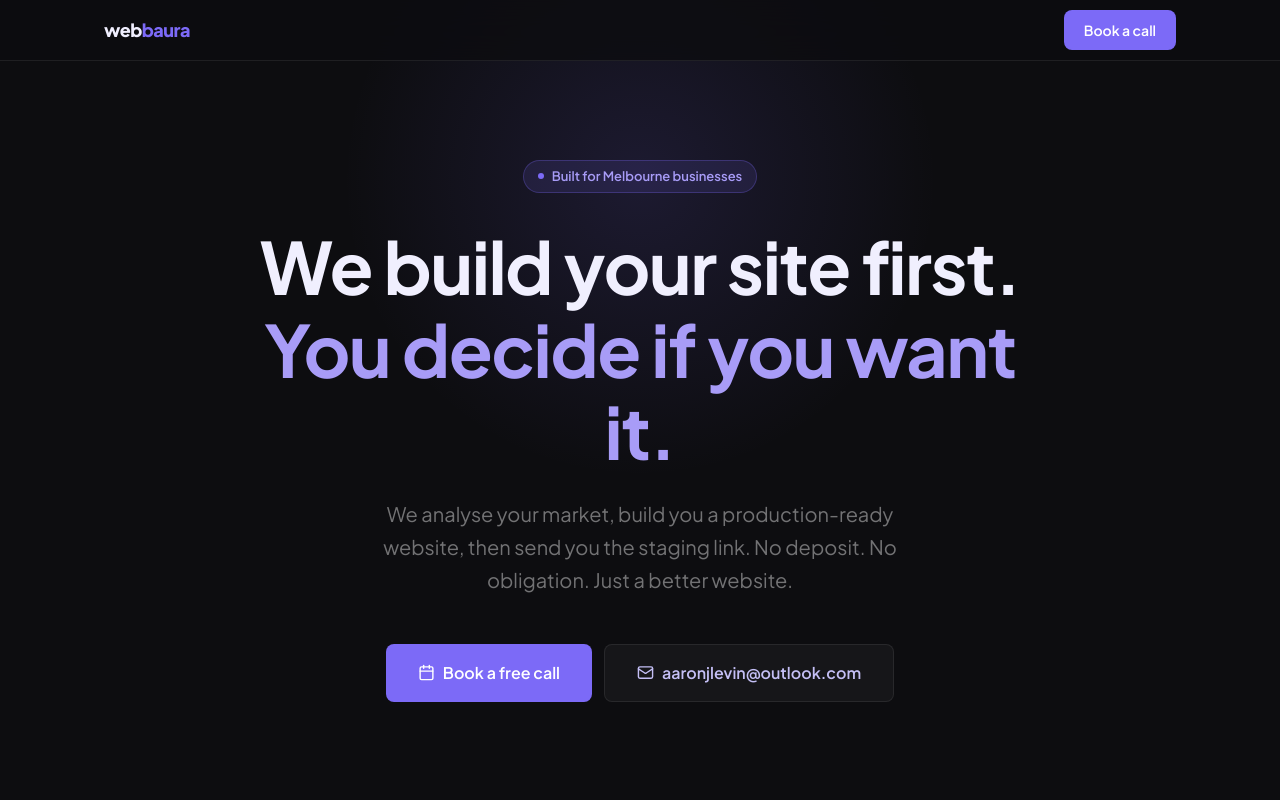
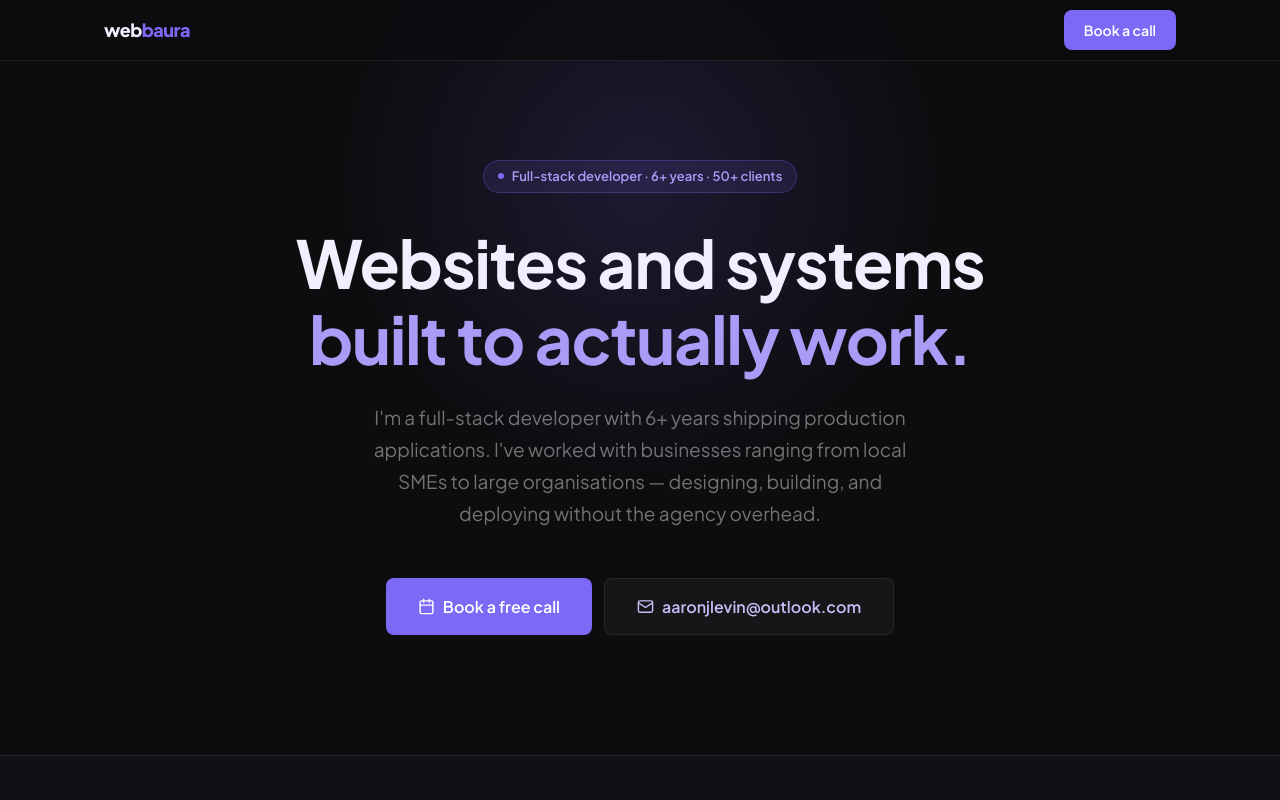
Before and after one commit to webbaura/webbaura-website, a Next.js app: page / in a window 1280 px wide. Shown: the top 800 px of the page. Built offline with nearby package versions, Linux system fonts and the light colour scheme; no server answers.

Commit message:
fix: hero copy — personal, direct, less salesy
- Badge: 'Full-stack developer · 6+ years · 50+ clients'
- Headline: 'Websites and systems built to actually work.'
- Sub: honest solo dev framing — 6yr experience, 50+ clients SME to large
- CTA section: 'I'll research...' not 'We'll...'

```diff
--- a/app/page.tsx
+++ b/app/page.tsx
@@ -63,21 +63,22 @@ function Hero() {
           fontFamily: 'var(--font-head)',
         }}>
           <span style={{ width: 6, height: 6, borderRadius: '50%', background: 'var(--accent)', display: 'inline-block' }} />
-          Built for Melbourne businesses
+          Full-stack developer · 6+ years · 50+ clients
         </div>
 
-        <h1 className="reveal reveal-delay-1" style={{ fontSize: 'clamp(40px, 6vw, 72px)', marginBottom: 24, maxWidth: 780, margin: '0 auto 24px' }}>
-          We build your site first.
+        <h1 className="reveal reveal-delay-1" style={{ fontSize: 'clamp(38px, 5.5vw, 66px)', marginBottom: 24, maxWidth: 740, margin: '0 auto 24px' }}>
+          Websites and systems
           <br />
-          <span style={{ color: 'var(--accent-light)' }}>You decide if you want it.</span>
+          <span style={{ color: 'var(--accent-light)' }}>built to actually work.</span>
         </h1>
 
         <p className="reveal reveal-delay-2" style={{
-          fontSize: 'clamp(17px, 2vw, 20px)', color: 'var(--muted)', lineHeight: 1.65,
-          maxWidth: 580, margin: '0 auto 48px',
+          fontSize: 'clamp(16px, 1.8vw, 19px)', color: 'var(--muted)', lineHeight: 1.7,
+          maxWidth: 560, margin: '0 auto 48px',
         }}>
-          We analyse your market, build you a production-ready website, then send you the staging link.
-          No deposit. No obligation. Just a better website.
+          I&apos;m a full-stack developer with 6+ years shipping production applications.
+          I&apos;ve worked with businesses ranging from local SMEs to large organisations —
+          designing, building, and deploying without the agency overhead.
         </p>
 
         <div className="reveal reveal-delay-3" style={{ display: 'flex', gap: 12, justifyContent: 'center', flexWrap: 'wrap' }}>
@@ -432,7 +433,7 @@ function CTA() {
               Want to see what we'd build for you?
             </h2>
             <p style={{ color: 'var(--muted)', fontSize: 17, maxWidth: 480, margin: '0 auto 48px', lineHeight: 1.7 }}>
-              We'll research your market, build your site, and send you the link — before you spend a dollar.
+              I&apos;ll research your market, build your site, and send you the link — before you spend a dollar.
             </p>
 
             <div style={{ display: 'flex', gap: 12, justifyContent: 'center', flexWrap: 'wrap', marginBottom: 24 }}>
```
